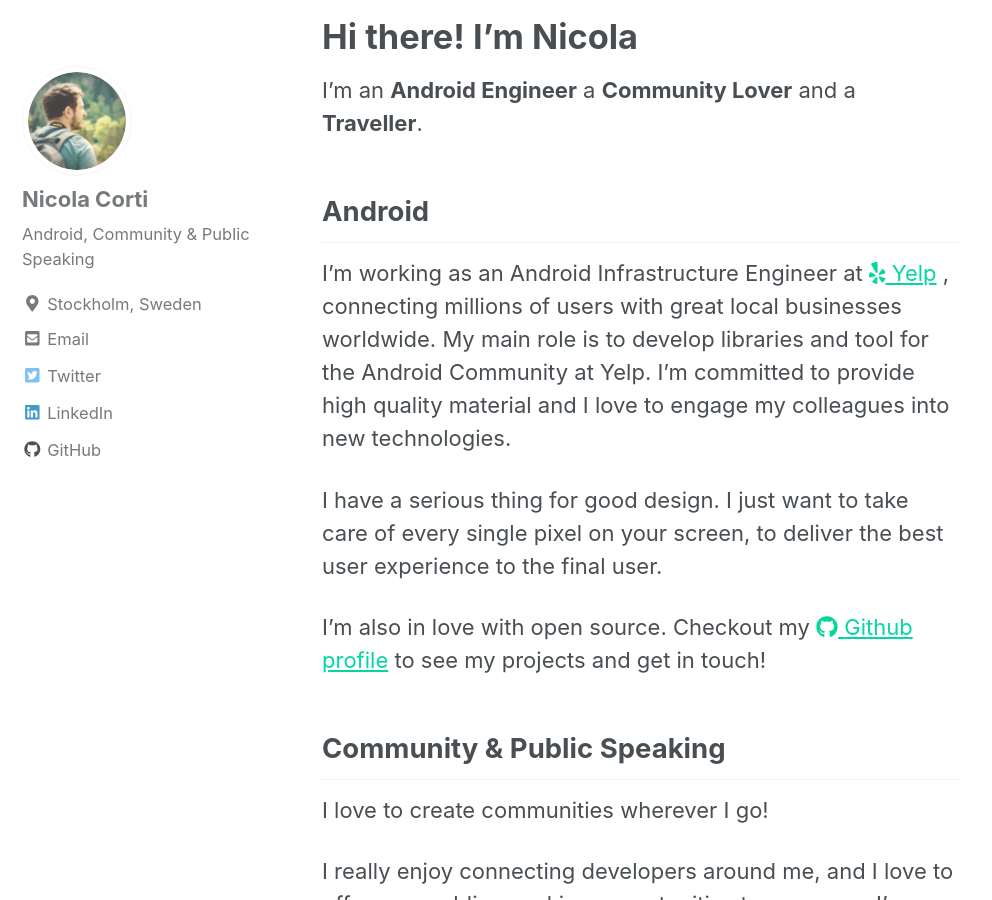
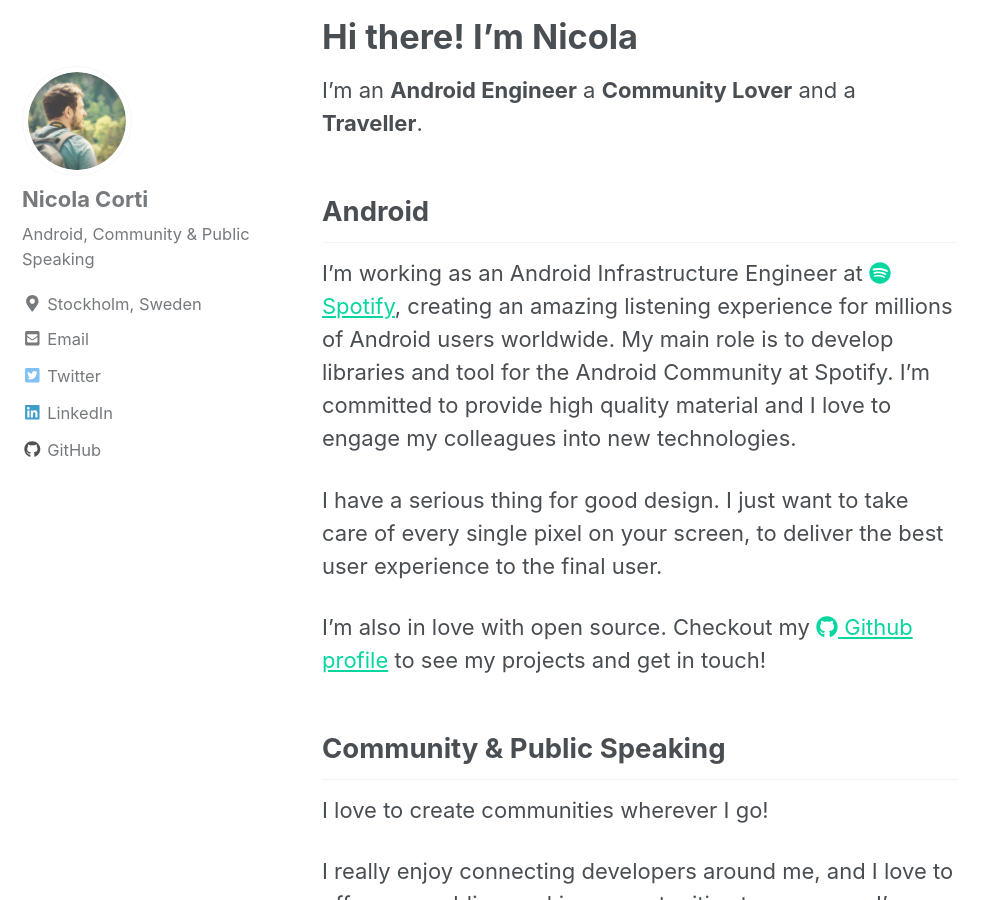
Before and after one commit to cortinico/cortinico.github.io, a Jekyll site: the page built from _pages/about.md, in a window 1280 px wide and 900 px high, scrolled down 306 px. Shown: the whole window, without its empty margins (0-992 px from the left). Built offline with Jekyll 4.4.1, drawn with Linux system fonts in a browser that asks for light colours; nearby versions of some CDN libraries.

Commit message:
Remove Yelp from the About page

```diff
--- a/_pages/about.md
+++ b/_pages/about.md
@@ -17,8 +17,7 @@ I'm an **Android Engineer** a **Community Lover** and a **Traveller**.
 
 ## Android
 
-I'm working as an Android Infrastructure Engineer at [<i class="fab fa-yelp"></i> Yelp](https://yelp.com/)
-, connecting millions of users with great local businesses worldwide. My main role is to develop libraries and tool for the Android Community at Yelp. I'm committed to provide high quality material and I love to engage my colleagues into new technologies.
+I'm working as an Android Infrastructure Engineer at [<i class="fab fa-spotify"></i> Spotify](https://spotify.com/), creating an amazing listening experience for millions of Android users worldwide. My main role is to develop libraries and tool for the Android Community at Spotify. I'm committed to provide high quality material and I love to engage my colleagues into new technologies.
 
 I have a serious thing for good design. I just want to take care of every single pixel on your screen, to deliver the best user experience to the final user.
 
```
